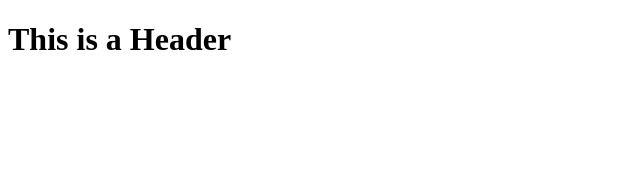
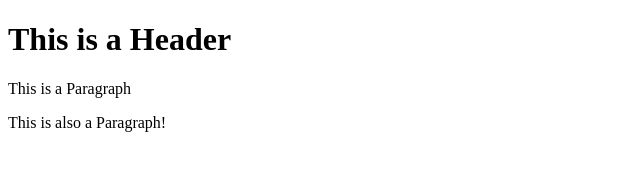
Before and after one commit to JessicaRamen/git-test, a plain HTML site: page index.html in a window 1280 px wide. Shown: the whole page, without its empty margins (0-640 px from the left). Drawn offline with Linux system fonts and the light colour scheme.

Commit message:
Third commit

```diff
--- a/index.html
+++ b/index.html
@@ -2,5 +2,7 @@
 <html>
     <body>
         <h1>This is a Header</h1>
+        <p>This is a Paragraph</p>
+        <p>This is also a Paragraph!</p>
     </body>
 </html>
```
